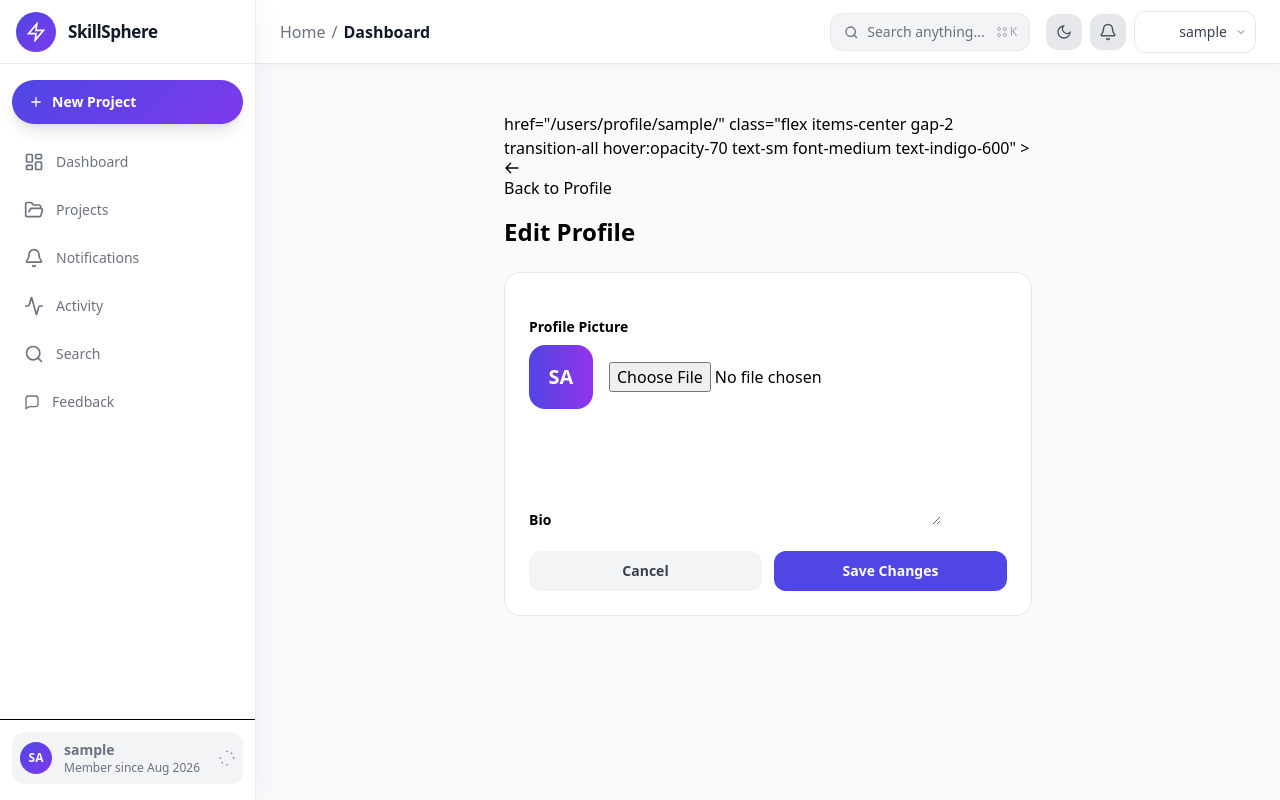
After one commit to Soyokaze00/SkillSphere, a Django app: page /users/profile/edit/ in a window 1280 px wide. The commit adds this page. Run offline with Django 5.2, Linux system fonts and the light colour scheme; the visitor is signed in with stand-in values (Sample User, id 1); data that the repository does not hold is empty; parts of the project's set-up code (start-up, migrations or seed data) failed here and were passed over; some libraries are stand-ins or nearby versions.

Commit message:
Add user profile view, edit profile, and Follow-stat wiring

```diff
--- a/projects/templates/projects/project_detail.html
+++ b/projects/templates/projects/project_detail.html
@@ -628,8 +628,9 @@
           </div>
         </div>
         <button
-          class="w-full mt-4 rounded-xl py-2.5 text-sm font-semibold transition-all hover:opacity-90 bg-indigo-50 text-indigo-600"
-        >
+           href="{% url 'users:profile' project.owner.username %}"
+            class="block text-center w-full mt-4 rounded-xl py-2.5 text-sm font-semibold transition-all hover:opacity-90 bg-indigo-50 text-indigo-600"
+          >
           View Profile
         </button>
         </div>
--- a/users/forms.py
+++ b/users/forms.py
@@ -1,4 +1,5 @@
 from django import forms
+from .models import CustomUser
 
 
 class EmailRequestForm(forms.Form):
@@ -12,3 +13,12 @@ class CodeVerificationForm(forms.Form):
 class SignupForm(forms.Form):
     username = forms.CharField(max_length=150)
     password = forms.CharField(widget=forms.PasswordInput)
+
+
+class ProfileEditForm(forms.ModelForm):
+    class Meta:
+        model = CustomUser
+        fields = ["bio", "profile_image"]
+        widgets = {
+            "bio": forms.Textarea(attrs={"rows": 4, "maxlength": 500}),
+        }
--- a/users/models.py
+++ b/users/models.py
@@ -5,8 +5,8 @@ from django.utils import timezone
 class CustomUser(AbstractUser):
 
     email = models.EmailField(unique=True)
-    bio = models.TextField(blank=True, null=True)
-    profile_image = models.ImageField(upload_to="profiles/", blank=True, null=True)
+    bio = models.TextField(max_length=500, blank=True, null=True)
+    profile_image = models.ImageField(upload_to="profile_images/", blank=True, null=True)
 
     def __str__(self):
         return self.username
--- /dev/null
+++ b/users/templates/users/edit_profile.html
@@ -0,0 +1,61 @@
+{% extends "base.html" %}
+{% load static %}
+{% block content %}
+<div class="max-w-xl mx-auto p-6">
+
+    href="{% url 'users:profile' request.user.username %}"
+    class="flex items-center gap-2 transition-all hover:opacity-70 text-sm font-medium text-indigo-600"
+  >
+    <svg class="w-4 h-4" fill="none" stroke="currentColor" viewBox="0 0 24 24">
+      <path stroke-linecap="round" stroke-linejoin="round" stroke-width="2" d="M10 19l-7-7m0 0l7-7m-7 7h18"></path>
+    </svg>
+    Back to Profile
+  </a>
+
+  <h1 class="text-2xl font-bold mt-4 mb-6">Edit Profile</h1>
+
+  <form method="POST" enctype="multipart/form-data" class="space-y-5 bg-white border border-gray-200 rounded-2xl p-6">
+    {% csrf_token %}
+
+    <div>
+      <label class="text-sm font-semibold">Profile Picture</label>
+      <div class="flex items-center gap-4 mt-2">
+        {% if request.user.profile_image %}
+        <img src="{{ request.user.profile_image.url }}" class="w-16 h-16 rounded-2xl object-cover" alt="" />
+        {% else %}
+        <div class="w-16 h-16 rounded-2xl flex items-center justify-center text-white text-xl font-bold bg-gradient-to-r from-indigo-600 to-purple-600">
+          {{ request.user.username|slice:":2"|upper }}
+        </div>
+        {% endif %}
+        {{ form.profile_image }}
+      </div>
+      {% if form.profile_image.errors %}
+      <p class="text-red-500 text-xs mt-1">{{ form.profile_image.errors.0 }}</p>
+      {% endif %}
+    </div>
+
+    <div>
+      <label class="text-sm font-semibold">Bio</label>
+      {{ form.bio }}
+      {% if form.bio.errors %}
+      <p class="text-red-500 text-xs mt-1">{{ form.bio.errors.0 }}</p>
+      {% endif %}
+    </div>
+
+    <div class="flex gap-3">
+
+      <a href="{% url 'users:profile' request.user.username %}"
+        class="flex-1 py-2.5 rounded-xl text-sm font-semibold text-center bg-gray-100 text-gray-700 hover:bg-gray-200 transition"
+      >
+        Cancel
+      </a>
+      <button
+        type="submit"
+        class="flex-1 py-2.5 rounded-xl text-sm font-semibold bg-indigo-600 hover:bg-indigo-700 text-white transition"
+      >
+        Save Changes
+      </button>
+    </div>
+  </form>
+</div>
+{% endblock %}
--- a/users/urls.py
+++ b/users/urls.py
@@ -1,5 +1,13 @@
 from django.urls import path
-from .views import email_verification_view, complete_signup, login_view, logout_view, resend_code
+from .views import (
+    email_verification_view,
+    complete_signup,
+    login_view,
+    logout_view,
+    resend_code,
+    profile_view,
+    edit_profile_view,
+)
 
 
 app_name = "users"
@@ -10,4 +18,6 @@ urlpatterns = [
     path("signup/", complete_signup, name="signup"),
     path("login/", login_view, name="login"),
     path("logout/", logout_view, name="logout"),
+    path("profile/edit/", edit_profile_view, name="edit-profile"),
+    path("profile/<str:username>/", profile_view, name="profile"),
 ]
--- a/users/views.py
+++ b/users/views.py
@@ -1,131 +1,12 @@
 from django.contrib.auth import authenticate, login, logout
-from django.shortcuts import render, redirect
+from django.shortcuts import render, redirect, get_object_or_404
 from django.contrib.auth.decorators import login_required
 from .models import EmailVerification, CustomUser
 from .utils import generate_code, send_verification_email
-from .forms import EmailRequestForm, CodeVerificationForm, SignupForm
+from .forms import EmailRequestForm, CodeVerificationForm, SignupForm, ProfileEditForm
 from django.utils import timezone
 from datetime import timedelta
-
-
-# def request_code(request):
-#     form = EmailRequestForm(request.POST or None)
-
-#     if request.method == "POST" and form.is_valid():
-#         email = form.cleaned_data["email"]
-
-#         if CustomUser.objects.filter(email=email).exists():
-#             return render(
-#                 request,
-#                 "users/request_code.html",
-#                 {
-#                     "form": form,
-#                     "error": "An account with this email already exists."
-#                 }
-#             )
-
-#         code = generate_code()
-
-#         EmailVerification.objects.update_or_create(
-#             email=email,
-#             defaults={
-#                 "code": code,
-#                 "is_verified": False,
-#                 "created_at": timezone.now(),
-#                 }
-#         )
-#         print("POST DATA:", request.POST)
-#         print("FORM VALID:", form.is_valid())
-#         print("FORM ERRORS:", form.errors)
-
-#         send_verification_email(email, code)
-
-#         request.session["email"] = email
-
-#         return redirect("users:verify-code")
-
-#     return render(request, "users/request_code.html", {"form": form})
-
-
-
-# def verify_code(request):
-#     email = request.session.get("email")
-
-#     if not email:
-#         return redirect("users:request-code")
-
-#     verification = EmailVerification.objects.filter(
-#         email=email
-#     ).first()
-
-#     if not verification:
-#         return redirect("users:request-code")
-
-#     expiration_time = verification.created_at + timedelta(minutes=5)
-
-#     print("EMAIL:", verification.email)
-#     print("CREATED:", verification.created_at)
-#     print("NOW:", timezone.now())
-#     print("EXPIRES:", expiration_time)
-
-#     remaining_seconds = max(
-#         0,
-#         int((expiration_time - timezone.now()).total_seconds())
-#     )
-
-#     print("REMAINING:", remaining_seconds)
-
-#     remaining_seconds = max(
-#         0,
-#         int((expiration_time - timezone.now()).total_seconds())
-#     )
-
-#     form = CodeVerificationForm(request.POST or None)
-
-#     if request.method == "POST" and form.is_valid():
-#         code = form.cleaned_data["code"]
-
-#         record = EmailVerification.objects.filter(
-#             email=email,
-#             code=code,
-#             is_verified=False
-#         ).first()
-
-#         if not record:
-#             return render(
-#                 request,
-#                 "users/verify_code.html",
-#                 {
-#                     "form": form,
-#                     "remaining_seconds": remaining_seconds,
-#                     "error": "Invalid code"
-#                 }
-#             )
-
-#         if timezone.now() > expiration_time:
-#             return render(
-#                 request,
-#                 "users/verify_code.html",
-#                 {
-#                     "form": form,
-#                     "remaining_seconds": 0,
-#                     "error": "Code expired. Request a new one."
-#                 }
-#             )
-
-#         record.is_verified = True
-#         record.save()
-
-#         return redirect("users:signup")
-
-#     return render(
-#         request,
-#         "users/verify_code.html",
-#         {
-#             "form": form,
-#             "remaining_seconds": remaining_seconds,
-#         }
-#     )
+from projects.models import Project
 
 
 
@@ -224,7 +105,6 @@ def resend_code(request):
     return redirect("users:verify-code")
 
 
-
 def complete_signup(request):
     email = request.session.get("email")
 
@@ -267,7 +147,6 @@ def complete_signup(request):
     return render(request, "users/signup.html", {"form": form})
 
 
-
 def login_view(request):
     if request.method == "POST":
         username = request.POST.get("username")
@@ -291,8 +170,37 @@ def login_view(request):
     return render(request, "users/login.html")
 
 
-
 @login_required
 def logout_view(request):
     logout(request)
     return redirect("users:login")
+
+
+def profile_view(request, username):
+    profile_user = get_object_or_404(CustomUser, username=username)
+    is_own_profile = request.user == profile_user
+
+    projects = Project.objects.filter(owner=profile_user)
+    if not is_own_profile:
+        projects = projects.filter(visibility=Project.PUBLIC)
+    projects = projects.order_by("-created_at")
+
+    return render(request, "users/profile.html", {
+        "profile_user": profile_user,
+        "projects": projects,
+        "project_count": projects.count(),
+        "is_own_profile": is_own_profile,
+    })
+
+
+@login_required
+def edit_profile_view(request):
+    if request.method == "POST":
+        form = ProfileEditForm(request.POST, request.FILES, instance=request.user)
+        if form.is_valid():
+            form.save()
+            return redirect("users:profile", username=request.user.username)
+    else:
+        form = ProfileEditForm(instance=request.user)
+
+    return render(request, "users/edit_profile.html", {"form": form})
```
Also changed, not shown: projects/models.py (+2 -10 lines), users/templates/users/profile.html (added, +94 -0 lines), users/migrations/0002_alter_customuser_bio_alter_customuser_profile_image.py (added).
